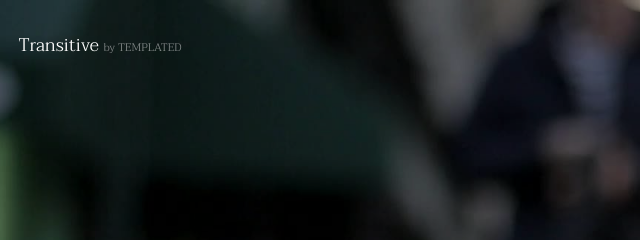
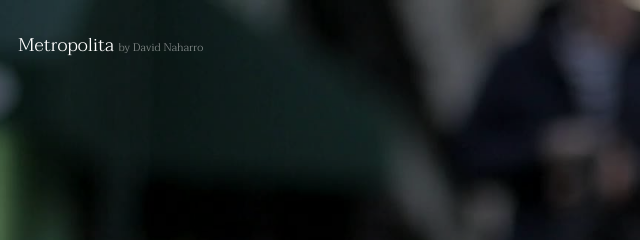
Before and after one commit to davidcdr1207/04_REP_METROPOLITA, a plain HTML site: page index.html in a window 1280 px wide. Shown: the top 240 px of the page, 0-640 px from the left. Drawn offline with Linux system fonts and the light colour scheme.

Commit message:
cambios en la portada por DAVID

```diff
--- a/index.html
+++ b/index.html
@@ -6,7 +6,7 @@
 -->
 <html>
 	<head>
-		<title>Transitive by TEMPLATED</title>
+		<title>METROPOLITA</title>
 		<meta charset="utf-8" />
 		<meta name="viewport" content="width=device-width, initial-scale=1" />
 		<link rel="stylesheet" href="assets/css/main.css" />
@@ -15,7 +15,7 @@
 
 		<!-- Header -->
 			<header id="header" class="alt">
-				<div class="logo"><a href="index.html">Transitive <span>by TEMPLATED</span></a></div>
+				<div class="logo"><a href="index.html">Metropolita <span>by David Naharro</span></a></div>
 				<a href="#menu" class="toggle"><span>Menu</span></a>
 			</header>
 
```
